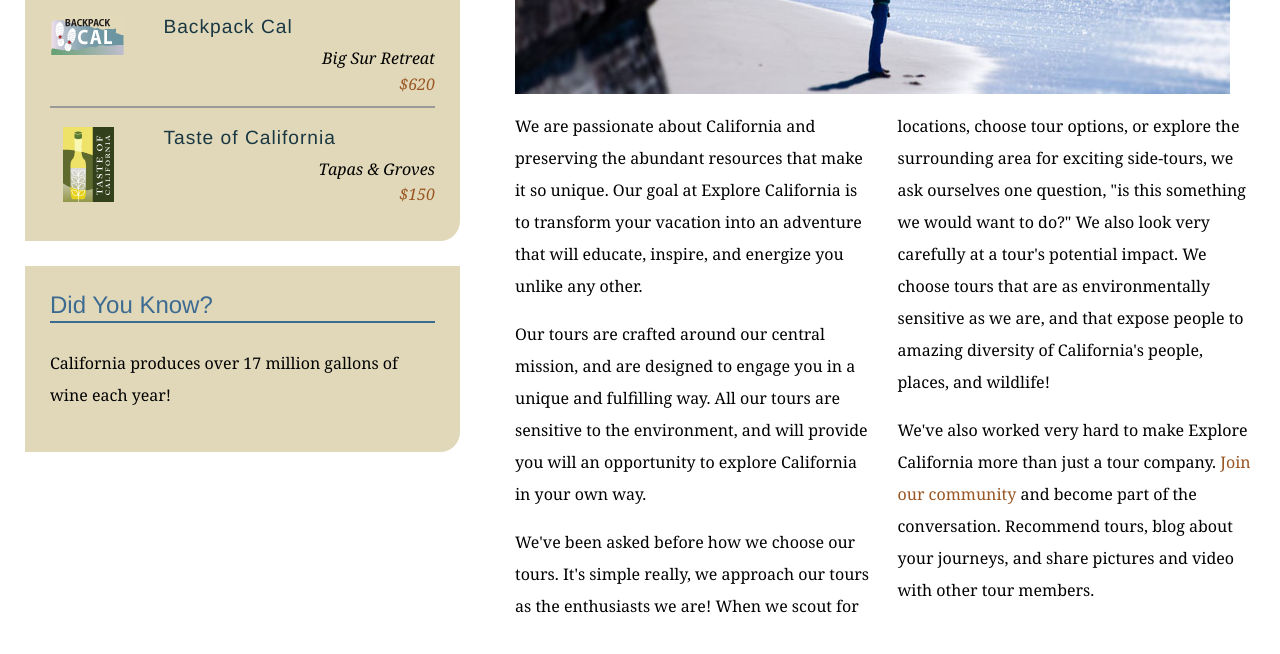
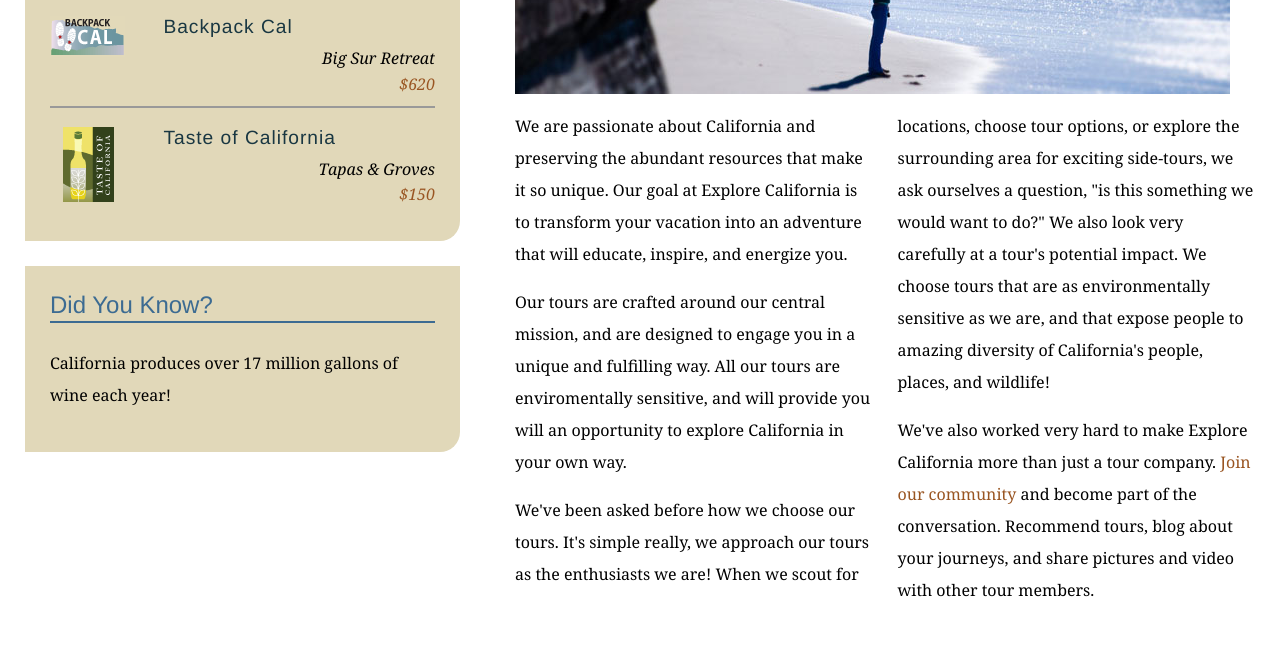
Before and after one commit to mliafolhanh/explore_california, a plain HTML site: page mission.html in a window 1280 px wide. Shown: the part 590-1244 px from the top of the page. Drawn offline with Linux system fonts and the light colour scheme.

Commit message:
Text edits on mission page

```diff
--- a/mission.html
+++ b/mission.html
@@ -62,9 +62,9 @@
           <h1>Who we are</h1>
           <img src="assets/images/mission_look.jpg" alt="Looking out at the Pacific" class="articleImage" />
           <div class="multiCol">
-            <p>We are passionate about California and preserving the abundant resources that make it so unique. Our goal at Explore California is to transform your vacation into an adventure that will educate, inspire, and energize you unlike any other.</p>
-            <p>Our tours are crafted around our central mission, and are designed to engage you in a unique and fulfilling way. All our tours are sensitive to the environment, and will provide you will an opportunity to explore California in your own way.</p>
-            <p>We've been asked before how we choose our tours. It's simple really, we approach our tours as the enthusiasts we are! When we scout for locations, choose tour options, or explore the surrounding area for exciting side-tours, we ask ourselves one question, &quot;is this something we would want to do?&quot; We also look very carefully at a tour's potential impact. We choose tours that are as environmentally sensitive as we are, and that expose people to amazing diversity of California's people, places, and wildlife!</p>
+            <p>We are passionate about California and preserving the abundant resources that make it so unique. Our goal at Explore California is to transform your vacation into an adventure that will educate, inspire, and energize you.</p>
+            <p>Our tours are crafted around our central mission, and are designed to engage you in a unique and fulfilling way. All our tours are enviromentally sensitive, and will provide you will an opportunity to explore California in your own way.</p>
+            <p>We've been asked before how we choose our tours. It's simple really, we approach our tours as the enthusiasts we are! When we scout for locations, choose tour options, or explore the surrounding area for exciting side-tours, we ask ourselves a question, &quot;is this something we would want to do?&quot; We also look very carefully at a tour's potential impact. We choose tours that are as environmentally sensitive as we are, and that expose people to amazing diversity of California's people, places, and wildlife!</p>
             <p>We've also worked very hard to make Explore California more than just a tour company. <a href="explorers/join.html">Join our community</a> and become part of the conversation. Recommend tours, blog about your journeys, and share pictures and video with other tour members.</p>
           </div>
         </div>
```
